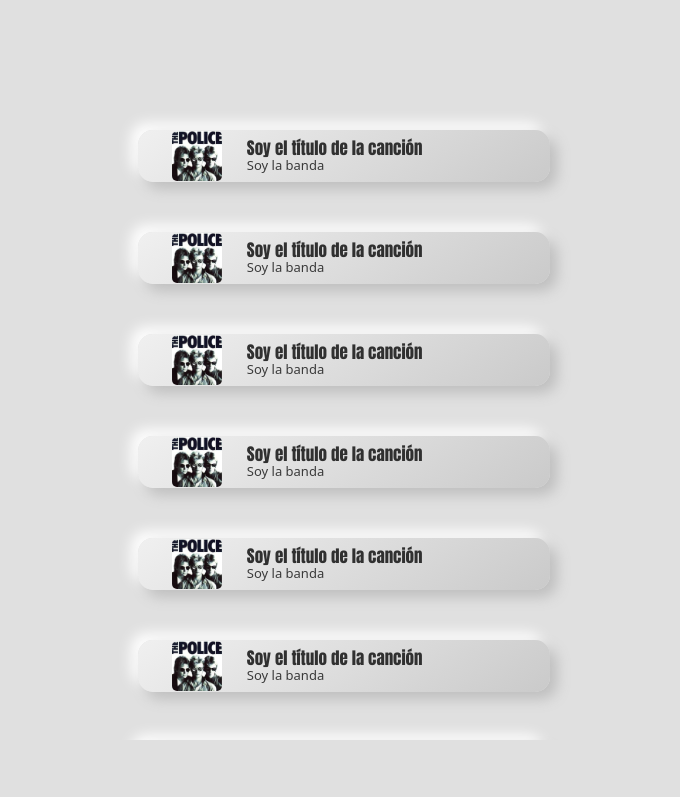
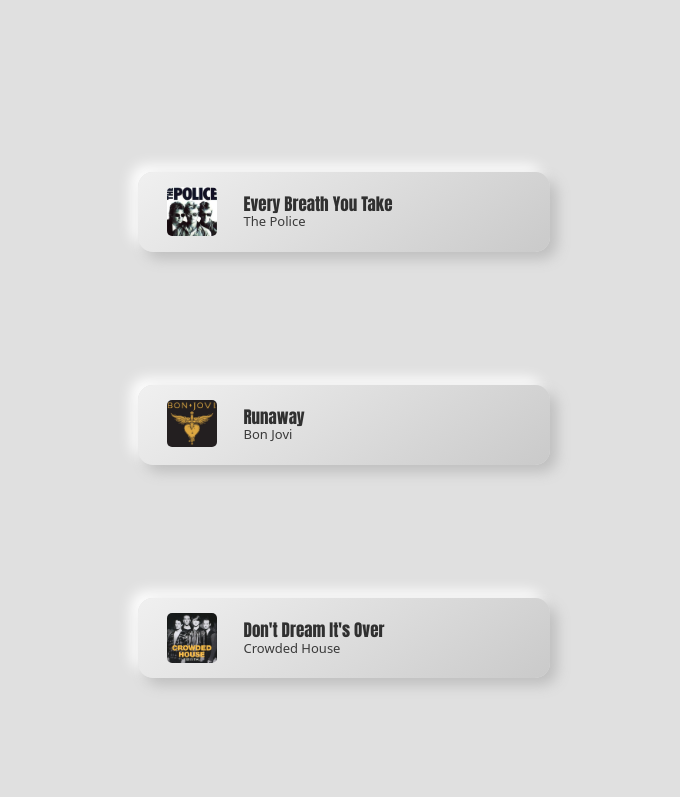
Before and after one commit to Gabriel-Arg/Cassette-My-Playlist, a plain HTML site: page index.html in a window 1280 px wide. Shown: the full height of the page, 0-680 px from the left. Drawn offline with nearby package versions, Linux system fonts and the light colour scheme; grey boxes are pictures that could not be loaded.

Commit message:
Subo 3 canciones

```diff
--- a/compiler-01.scss
+++ b/compiler-01.scss
@@ -42,6 +42,7 @@ body {
                         width: 85%;
                         height: 80px;
                         border: none;
+                        text-decoration: none;
 
                         border-radius: 15px;
                         background: linear-gradient(145deg, #f0f0f0, #cacaca);
--- a/index.html
+++ b/index.html
@@ -43,91 +43,42 @@
                 <div class="lista">
 
                     <!-- ---------------------------BOTON DE 1 CANCIÓN----------- -->
-                    <button class="lista_btn">
+                    <a class="lista_btn" href="https://www.youtube.com/embed/OMOGaugKpzs" target="music_1">
                         <div class="lista_btn_img">
                             <img src="img/police.jpg" alt="">
                         </div>
                         <div class="lista_btn_detalles">
-                            <h2>Soy el título de la canción</h2>
-                            <h5>Soy la banda</h5>
+                            <h2>Every Breath You Take</h2>
+                            <h5>The Police</h5>
                         </div>
-                    </button>
+                    </a>
                     <!-- ---------------------------BOTON DE 1 CANCIÓN----------- -->
-                    <button class="lista_btn">
+                    <a class="lista_btn" href="https://www.youtube.com/embed/s86K-p089R8?start=6" target="music_1">
                         <div class="lista_btn_img">
-                            <img src="img/police.jpg" alt="">
+                            <img src="img/Bon-Jovi.jpg" alt="">
                         </div>
                         <div class="lista_btn_detalles">
-                            <h2>Soy el título de la canción</h2>
-                            <h5>Soy la banda</h5>
+                            <h2>Runaway</h2>
+                            <h5>Bon Jovi</h5>
                         </div>
-                    </button>
+                    </a>
                     <!-- ---------------------------BOTON DE 1 CANCIÓN----------- -->
-                    <button class="lista_btn">
+                    <a class="lista_btn" href="https://www.youtube.com/embed/J9gKyRmic20?start=6" target="music_1">
                         <div class="lista_btn_img">
-                            <img src="img/police.jpg" alt="">
+                            <img src="img/Crowded-house.jpg" alt="">
                         </div>
                         <div class="lista_btn_detalles">
-                            <h2>Soy el título de la canción</h2>
-                            <h5>Soy la banda</h5>
+                            <h2>Don't Dream It's Over</h2>
+                            <h5>Crowded House</h5>
                         </div>
-                    </button>
-                    <!-- ---------------------------BOTON DE 1 CANCIÓN----------- -->
-                    <button class="lista_btn">
-                        <div class="lista_btn_img">
-                            <img src="img/police.jpg" alt="">
-                        </div>
-                        <div class="lista_btn_detalles">
-                            <h2>Soy el título de la canción</h2>
-                            <h5>Soy la banda</h5>
-                        </div>
-                    </button>
-                    <!-- ---------------------------BOTON DE 1 CANCIÓN----------- -->
-                    <button class="lista_btn">
-                        <div class="lista_btn_img">
-                            <img src="img/police.jpg" alt="">
-                        </div>
-                        <div class="lista_btn_detalles">
-                            <h2>Soy el título de la canción</h2>
-                            <h5>Soy la banda</h5>
-                        </div>
-                    </button>
-                    <!-- ---------------------------BOTON DE 1 CANCIÓN----------- -->
-                    <button class="lista_btn">
-                        <div class="lista_btn_img">
-                            <img src="img/police.jpg" alt="">
-                        </div>
-                        <div class="lista_btn_detalles">
-                            <h2>Soy el título de la canción</h2>
-                            <h5>Soy la banda</h5>
-                        </div>
-                    </button>
-                    <!-- ---------------------------BOTON DE 1 CANCIÓN----------- -->
-                    <button class="lista_btn">
-                        <div class="lista_btn_img">
-                            <img src="img/police.jpg" alt="">
-                        </div>
-                        <div class="lista_btn_detalles">
-                            <h2>Soy el título de la canción</h2>
-                            <h5>Soy la banda</h5>
-                        </div>
-                    </button>
-                    <!-- ---------------------------BOTON DE 1 CANCIÓN----------- -->
-                    <button class="lista_btn">
-                        <div class="lista_btn_img">
-                            <img src="img/police.jpg" alt="">
-                        </div>
-                        <div class="lista_btn_detalles">
-                            <h2>Soy el título de la canción</h2>
-                            <h5>Soy la banda</h5>
-                        </div>
-                    </button>
+                    </a>
+
 
                 </div>
 
                 <div class="play">
 
-                    <iframe src="https://www.youtube.com/embed/OMOGaugKpzs" title="YouTube video player" frameborder="0" allow="accelerometer; autoplay; clipboard-write; encrypted-media; gyroscope; picture-in-picture" allowfullscreen></iframe>
+                    <iframe name="music_1" src="https://www.youtube.com/embed/OMOGaugKpzs" title="YouTube video player" frameborder="0" allow="accelerometer; autoplay; clipboard-write; encrypted-media; gyroscope; picture-in-picture" allowfullscreen></iframe>
 
                     <div class="cassette">
                         <img src="img/cassette (3).svg" alt="">
```
Also changed, not shown: img/Bon-Jovi.jpg (added), img/Crowded-house.jpg (added), style.css, 1 other file.
